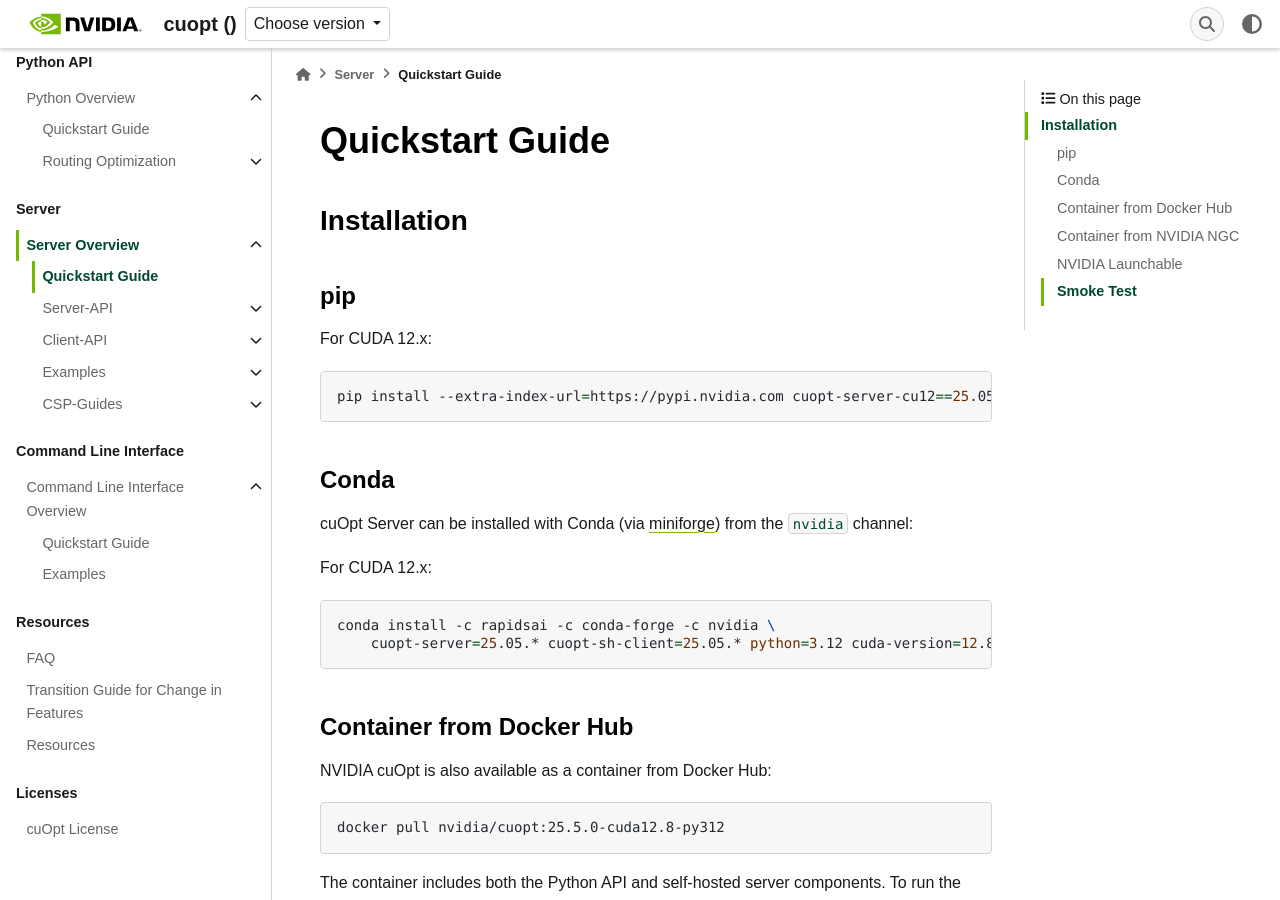
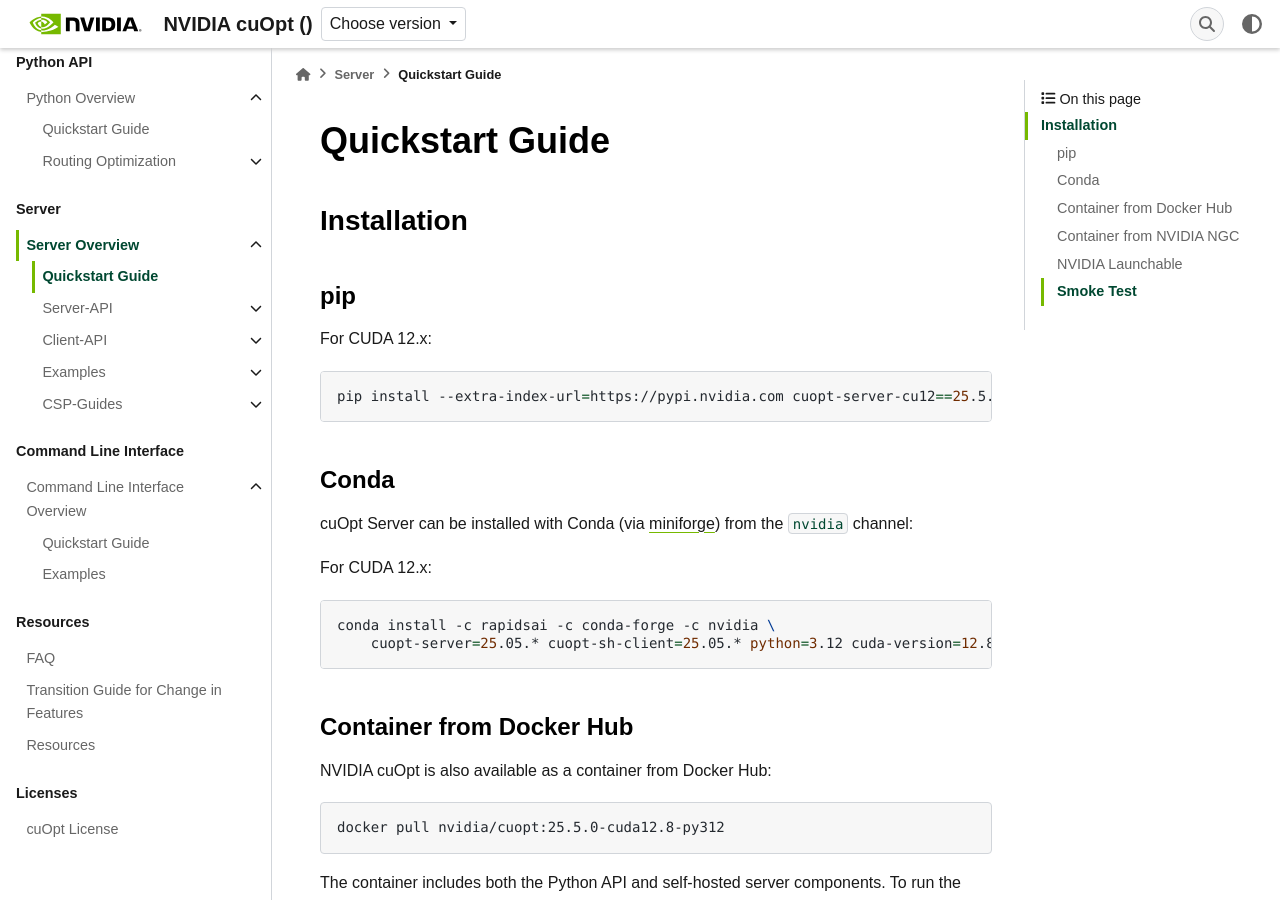
Before and after one commit to nguidotti/cuopt, a Sphinx documentation site: the page built from docs/cuopt/source/cuopt-server/quick-start.rst, in a window 1280 px wide and 900 px high. Built offline with Sphinx 7.4.7, drawn with Linux system fonts in a browser that asks for light colours; some web fonts are replaced; the version number could not be read and is left out.

```diff
--- a/docs/cuopt/source/conf.py
+++ b/docs/cuopt/source/conf.py
@@ -106,7 +106,7 @@ source_suffix = {
 master_doc = "index"
 
 # General information about the project.
-project = "cuopt"
+project = "NVIDIA cuOpt"
 copyright = f"2021-{datetime.datetime.today().year}, NVIDIA Corporation"
 author = "NVIDIA Corporation"
 
--- a/docs/cuopt/source/cuopt-c/quick-start.rst
+++ b/docs/cuopt/source/cuopt-c/quick-start.rst
@@ -20,7 +20,7 @@ This wheel is a Python wrapper around the C++ library and eases installation and
 
     # This is a deprecated module and no longer used, but it shares the same name for the CLI, so we need to uninstall it first if it exists.
     pip uninstall cuopt-thin-client
-    pip install --extra-index-url=https://pypi.nvidia.com libcuopt-cu12==25.5.* nvidia-cuda-runtime-cu12==12.8.0
+    pip install --extra-index-url=https://pypi.nvidia.com libcuopt-cu12==25.5.* nvidia-cuda-runtime-cu12==12.8.*
 
 
 Conda
--- a/docs/cuopt/source/cuopt-server/quick-start.rst
+++ b/docs/cuopt/source/cuopt-server/quick-start.rst
@@ -12,7 +12,7 @@ For CUDA 12.x:
 
 .. code-block:: bash
 
-    pip install --extra-index-url=https://pypi.nvidia.com cuopt-server-cu12==25.05.* cuopt-sh-client==25.05.* nvidia-cuda-runtime-cu12==12.8.*
+    pip install --extra-index-url=https://pypi.nvidia.com cuopt-server-cu12==25.5.* cuopt-sh-client==25.5.* nvidia-cuda-runtime-cu12==12.8.*
 
 
 Conda
--- a/docs/cuopt/source/faq.rst
+++ b/docs/cuopt/source/faq.rst
@@ -13,7 +13,7 @@ General FAQ
 
 .. dropdown:: How to get a NVAIE license?
 
-    Please refer to `NVIDIA NVAIE <https://www.nvidia.com/en-us/technologies/ai-enterprise/nvaie/>`_ for more information.
+    Please refer to `NVIDIA NVAIE <https://www.nvidia.com/en-us/data-center/products/ai-enterprise/>`_ for more information.
 
 .. dropdown:: How to access NGC registry?
 
```
Also changed, not shown: README.md (+1 -1 lines).
